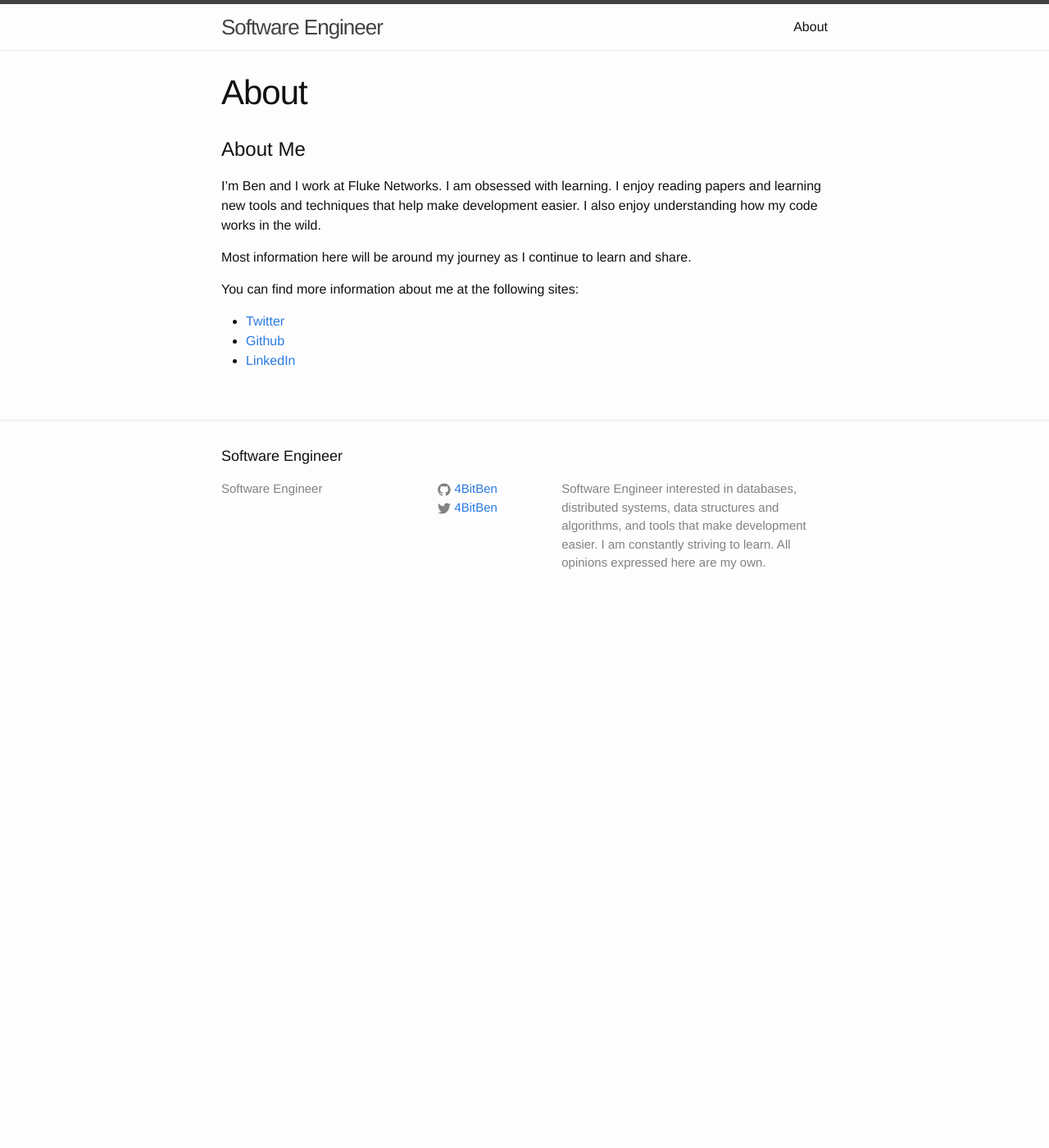
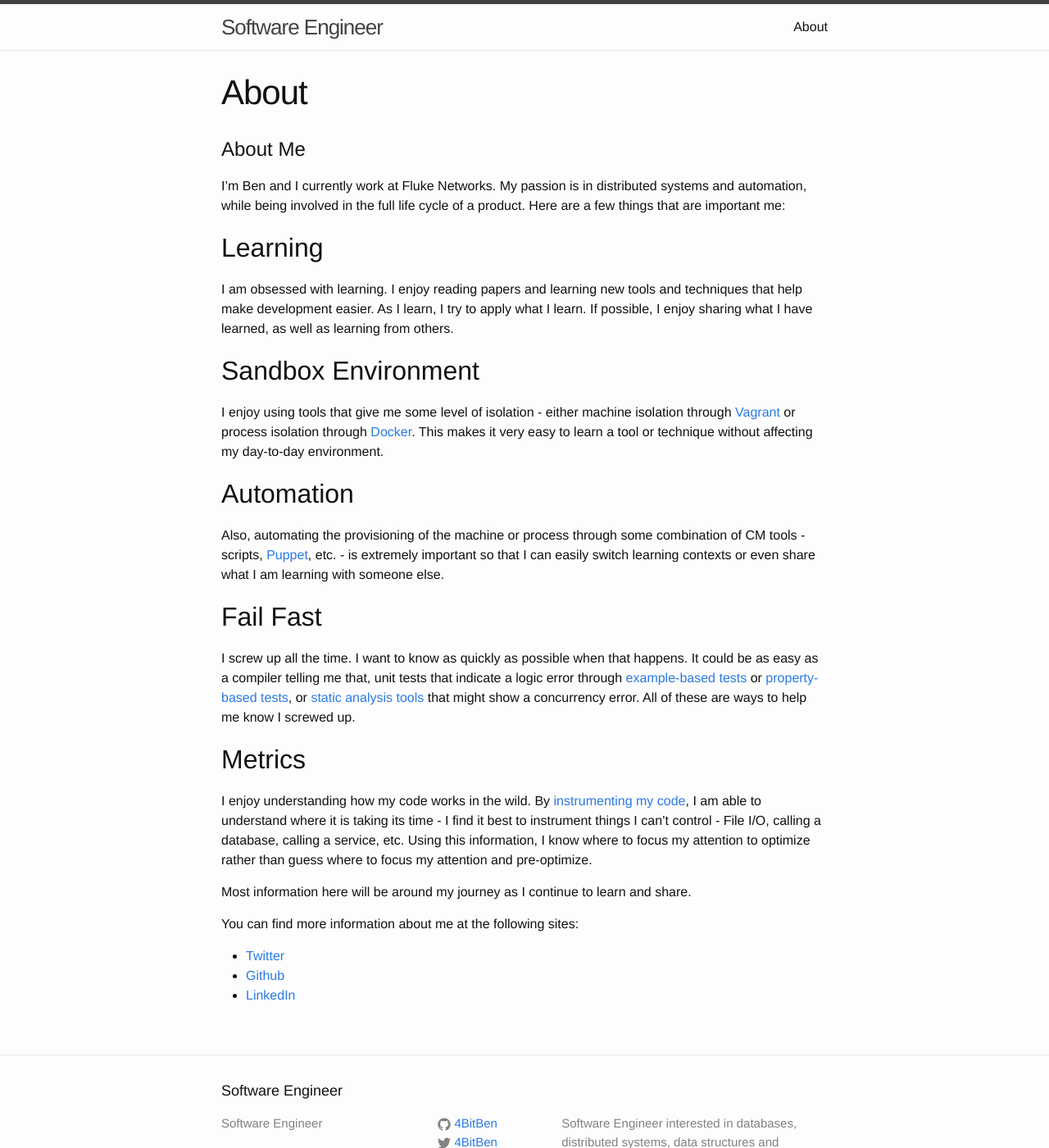
Before and after one commit to 4BitBen/4BitBen.github.io, a Jekyll site: the page built from about.md, in a window 1280 px wide and 1400 px high. Shown: the whole window at 82% size. Built offline with Jekyll 4.4.1, drawn with Linux system fonts in a browser that asks for light colours.

Commit message:
Updated about page.

```diff
--- a/about.md
+++ b/about.md
@@ -5,7 +5,35 @@ permalink: /about/
 ---
 
 # About Me
-I'm Ben and I work at Fluke Networks. I am obsessed with learning. I enjoy reading papers and learning new tools and techniques that help make development easier. I also enjoy understanding how my code works in the wild.
+I'm Ben and I currently work at Fluke Networks. My passion is in distributed systems and automation, while being
+involved in the full life cycle of a product. Here are a few things that are important me:
+
+## Learning
+I am obsessed with learning. I enjoy reading papers and learning new tools and techniques that help make development
+easier.  As I learn, I try to apply what I learn. If possible, I enjoy sharing what I have learned, as well as learning
+from others.
+
+## Sandbox Environment
+I enjoy using tools that give me some level of isolation - either machine isolation through [Vagrant](www.vagrantup.com)
+or process isolation through [Docker](www.docker.com). This makes it very easy to learn a tool or technique without
+affecting my day-to-day environment.
+
+## Automation
+Also, automating the provisioning of the machine or process through some combination of CM tools - scripts,
+[Puppet](http://docs.puppetlabs.com/puppet), etc. - is extremely important so that I can easily switch learning
+contexts or even share what I am learning with someone else.
+
+## Fail Fast
+I screw up all the time. I want to know as quickly as possible when that happens. It could be as easy as a compiler
+telling me that, unit tests that indicate a logic error through [example-based tests](http://junit.org/) or
+[property-based tests](https://github.com/pholser/junit-quickcheck), or [static analysis tools](http://findbugs.sourceforge.net/)
+that might show a concurrency error. All of these are ways to help me know I screwed up.
+
+## Metrics
+I enjoy understanding how my code works in the wild. By [instrumenting my code](https://dropwizard.github.io/metrics),
+I am able to understand where it is taking its time - I find it best to instrument things I can't control - File I/O,
+calling a database, calling a service, etc. Using this information, I know where to focus my attention to optimize
+rather than guess where to focus my attention and pre-optimize.
 
 Most information here will be around my journey as I continue to learn and share.
 
```
